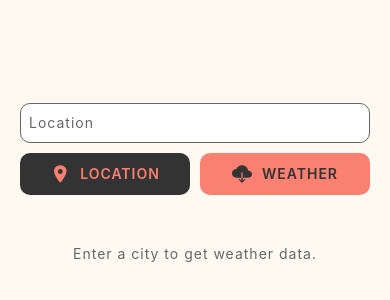
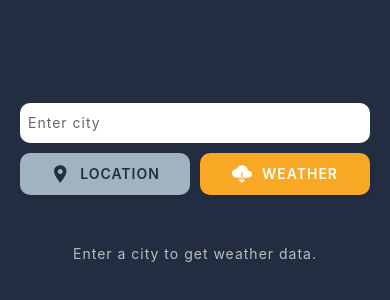
Before and after one commit to anupamabhay/WeatherApp, a React Native app: screen / in a window 390 px wide. Shown: the part 240-540 px from the top of the page. Built offline with nearby package versions, Linux system fonts and the light colour scheme.

Commit message:
more weather details/stats

```diff
--- a/App.tsx
+++ b/App.tsx
@@ -6,8 +6,8 @@ const App: React.FC = () => {
   return (
     <SafeAreaView style={styles.container}>
       <StatusBar
-        backgroundColor="#FFFAF1"
-        barStyle="dark-content"
+        backgroundColor="#222D41"
+        barStyle="light-content"
       />
       <WeatherScreen />
     </SafeAreaView>
--- a/src/components/WeatherDisplay.tsx
+++ b/src/components/WeatherDisplay.tsx
@@ -2,40 +2,103 @@ import React from 'react';
 import { View, Text, StyleSheet } from 'react-native';
 import { WeatherData } from '../types/WeatherData';
 import WeatherIcons from './WeatherIcons';
-
+import Feather from 'react-native-vector-icons/Feather';
 
 interface WeatherDisplayProps {
     data: WeatherData;
 }
 
 const WeatherDisplay: React.FC<WeatherDisplayProps> = ({data}) => {
-    const {main, weather, name, sys, wind} = data;
+    const {main, weather, name, sys, wind, dt, clouds} = data;
     const weatherInfo = weather[0];
+
+    const date = new Date(dt * 1000);
+    const formattedDate = new Intl.DateTimeFormat('en-US', {
+        weekday: 'short',
+        day: '2-digit',
+        month: 'short',
+        year: 'numeric',
+    }).format(date);
+
+    const sunriseTime = new Date(sys.sunrise * 1000).toLocaleTimeString([], { hour: '2-digit', minute: '2-digit', second: '2-digit', hour12: false });
+    const sunsetTime = new Date(sys.sunset * 1000).toLocaleTimeString([], { hour: '2-digit', minute: '2-digit', second: '2-digit', hour12: false });
 
     return (
         <View style={styles.container}>
-            <Text style={styles.city}>{name}, {sys.country}</Text>
+            <View style={styles.city_container}>
+                    <Text style={styles.city_text}>{name}, {sys.country}  •  </Text>
+                    <Text style={styles.city_text}>{formattedDate}</Text>
+            </View>
 
-            <View style={styles.temp_details_container}>
-                <View style={styles.left_container}>
-                    <Text style={styles.temperature}>{main.temp}°C</Text>
+            <View style={styles.temp_container}>
+                {/* eslint-disable-next-line react-native/no-inline-styles */}
+                <Text style ={styles.temperature}>{main.temp}<Text style={{color: '#BDBCBC'}}>°C</Text></Text>
 
-                    <View style={styles.temp_range}>
-                        <Text style={styles.temp_range_text}>H: {main.temp_max}°C | L: {main.temp_min}°C</Text>
-                    </View>
-
-                    <Text style={styles.description}>{weatherInfo.description}</Text>
-                </View>
-
-                <View style={styles.right_container}>
-                    {WeatherIcons(weatherInfo.main)}
+                <View style={styles.icon_container}>
+                    <WeatherIcons condition={weatherInfo.main} sunrise={sys.sunrise} sunset={sys.sunset} localeTime={dt} />
                 </View>
             </View>
 
-            <View style={styles.extra_details_container}>
-                <Text style={styles.extra_text}>
-                    {main.humidity && `Humidity: ${main.humidity}%`} {wind.speed && `| Wind: ${wind.speed}`} {wind.gust && `| Gust: ${wind.gust}`}
-                </Text>
+            <View style={styles.card_container}>
+                <View style={styles.card}>
+                    <Text style={styles.cardTitle}>Sky</Text>
+                    <Text style={styles.cardText}>{weatherInfo.description}</Text>
+                </View>
+
+                <View style={styles.card}>
+                    <Text style={styles.cardTitle}>Feels like</Text>
+                    <Text style={styles.cardText}>{main.feels_like}°C</Text>
+                </View>
+            </View>
+
+            <View style={styles.card_container}>
+                <View style={styles.card}>
+                    <Text style={styles.cardTitle}>High</Text>
+                    <Text style={styles.cardText}>{main.temp_max}°C</Text>
+                </View>
+
+                <View style={styles.card}>
+                    <Text style={styles.cardTitle}>Low</Text>
+                    <Text style={styles.cardText}>{main.temp_min}°C</Text>
+                </View>
+            </View>
+
+            <View style={styles.card_container}>
+                <View style={styles.card}>
+                    <Text style={styles.cardTitle}>Humidity</Text>
+                    <Text style={styles.cardText}>{main.humidity}%</Text>
+                </View>
+
+                <View style={styles.card}>
+                    <Text style={styles.cardTitle}>Cloudiness</Text>
+                    <Text style={styles.cardText}>{clouds.all}%</Text>
+                </View>
+            </View>
+
+            <View style={styles.card_container}>
+                <View style={styles.card}>
+                    <Text style={styles.cardTitle}>Wind</Text>
+                    <Text style={styles.cardText}>{wind.speed} km/h</Text>
+                </View>
+
+                <View style={styles.card}>
+                    <Text style={styles.cardTitle}>Pressure</Text>
+                    <Text style={styles.cardText}>{main.pressure} mb</Text>
+                </View>
+            </View>
+
+            <View style={[styles.card, styles.fullCard]}>
+                <View style={styles.row}>
+                    <Text style={styles.cardTitle}>Sunrise</Text>
+                    <Text style={styles.cardText}>{sunriseTime}</Text>
+                </View>
+
+                <Feather name="sunrise" size={40} color="#F9A825" />
+
+                <View style={[styles.row, styles.row2]}>
+                    <Text style={styles.cardTitle}>Sunset</Text>
+                    <Text style={styles.cardText}>{sunsetTime}</Text>
+                </View>
             </View>
         </View>
     );
@@ -43,62 +106,84 @@ const WeatherDisplay: React.FC<WeatherDisplayProps> = ({data}) => {
 
 const styles = StyleSheet.create({
     container: {
-        gap: 5,
+        gap: 10,
     },
-    city: {
-        fontSize: 16,
-        fontWeight: '500',
-        color: '#666',
+    city_container: {
+        flexDirection: 'row',
+        justifyContent: 'flex-start',
+        color: 'white',
+    },
+    city_text: {
+        color: '#FFF',
+        fontSize: 15,
         letterSpacing: 1,
+        fontWeight: 600,
     },
-    temp_details_container: {
+    temp_container: {
         flexDirection: 'row',
+        padding: 15,
         justifyContent: 'space-between',
+        alignItems: 'center',
+        borderWidth: 1,
+        borderRadius: 10,
+        // borderColor: '#F9A825',
+        marginBottom: 30,
+        borderColor: 'rgba(191, 214, 222, 0.8)',
     },
-    left_container: {
-        width: '60%',
-        gap: 5,
-    },
-    right_container: {
-        width: '40%',
+    icon_container: {
         justifyContent: 'center',
         alignItems: 'center',
     },
     temperature: {
-        fontSize: 45,
+        fontSize: 40,
         fontWeight: 'bold',
-        color: '#555',
+        color: '#FFF',
+        letterSpacing: 3,
+    },
+    card_container: {
+        flexDirection: 'row',
+        justifyContent: 'space-between',
+        flexWrap: 'wrap',
+    },
+    card: {
+        flexBasis: '48.5%',
+        backgroundColor: '#2E445F',
+        borderRadius: 10,
+        padding: 15,
+        justifyContent: 'center',
+        alignItems: 'flex-start',
+        shadowColor: '#000',
+        shadowOffset: { width: 0, height: 2 },
+        shadowOpacity: 0.1,
+        shadowRadius: 4,
+        elevation: 2,
+    },
+    fullCard: {
+        flexBasis: '100%',
+        justifyContent: 'space-between',
+        alignItems: 'center',
+        flexDirection: 'row',
+        // borderWidth: 1,
+    },
+    row: {
+        alignItems: 'flex-start',
+    },
+    row2: {
+        alignItems: 'flex-end',
+    },
+    cardTitle: {
+        fontSize: 14,
+        fontWeight: 600,
+        color: 'white',
+        textAlign: 'center',
         letterSpacing: 1,
     },
-    weatherIcon: {
-        width: 100,
-        height: 100,
-    },
-    description: {
-        fontSize: 16,
-        fontWeight: 'bold',
-        color: '#555',
+    cardText: {
+        fontSize: 15,
+        fontWeight: 500,
+        color: '#BDBCBC',
         letterSpacing: 1,
-        textTransform: 'capitalize',
-    },
-    temp_range: {
-        flexDirection: 'row',
-        gap: 10,
-    },
-    temp_range_text: {
-        fontSize: 16,
-        fontWeight: 'bold',
-        color: '#555',
-        letterSpacing: 1,
-    },
-    extra_details_container: {
-        gap: 5,
-    },
-    extra_text: {
-        fontSize: 16,
-        fontWeight: '500',
-        color: '#666',
-        letterSpacing: 1,
+        textAlign: 'center',
         textTransform: 'capitalize',
     },
 });
--- a/src/screens/WeatherScreen.tsx
+++ b/src/screens/WeatherScreen.tsx
@@ -1,5 +1,5 @@
 import React, { useState } from 'react';
-import { View, Text, TextInput, StyleSheet, TouchableOpacity, Keyboard, ToastAndroid, Platform, Alert } from 'react-native';
+import { View, Text, TextInput, StyleSheet, TouchableOpacity, Keyboard, ToastAndroid, Platform, Alert, ScrollView, KeyboardAvoidingView } from 'react-native';
 import { fetchWeatherData } from '../utils/api';
 import { WeatherData } from '../types/WeatherData';
 import WeatherDisplay from '../components/WeatherDisplay';
@@ -42,11 +42,16 @@ const WeatherScreen: React.FC = () => {
     };
 
     return (
-      <View style={styles.container}>
+      <KeyboardAvoidingView
+        // eslint-disable-next-line react-native/no-inline-styles
+        style={{flex: 1}}
+        behavior={Platform.OS === 'ios' ? 'padding' : undefined}
+      >
+        <ScrollView contentContainerStyle={styles.container} keyboardShouldPersistTaps="handled">
           <View>
             <TextInput
               value={city}
-            placeholder="Location"
+              placeholder="Enter city"
               placeholderTextColor="#666"
               onChangeText={setCity}
               style={styles.input}
@@ -56,7 +61,7 @@ const WeatherScreen: React.FC = () => {
               <TouchableOpacity
                 style={[styles.btn, styles.btnLeft]}
               >
-              <Ionicons name="location-sharp" size={20} color="salmon" />
+                <Ionicons name="location-sharp" size={20} color="#222D41" />
                 <Text style={[styles.btnText, styles.btnTextLeft]}>Location</Text>
               </TouchableOpacity>
 
@@ -64,7 +69,7 @@ const WeatherScreen: React.FC = () => {
                 style={styles.btn}
                 onPress={handleFetchWeather}
               >
-              <Ionicons name="cloud-download" size={20} color="#333" />
+                <Ionicons name="cloud-download" size={20} color="white" />
                 <Text style={styles.btnText}>Weather</Text>
               </TouchableOpacity>
             </View>
@@ -75,7 +80,8 @@ const WeatherScreen: React.FC = () => {
           ) : (
             <Text style={styles.placeholderText}>Enter a city to get weather data.</Text>
           )}
-      </View>
+        </ScrollView>
+      </KeyboardAvoidingView>
     );
 };
 
@@ -83,16 +89,17 @@ export default WeatherScreen;
 
 const styles = StyleSheet.create({
     container: {
-        flex: 1,
+        flexGrow: 1,
         justifyContent: 'center',
         padding: 20,
-        backgroundColor: '#FFFAF1',
+        // backgroundColor: '#FFFAF1',
+        backgroundColor: '#222D41',
         gap: 40,
     },
     input: {
         height: 40,
-        borderColor: '#666',
-        borderWidth: 1,
+        // borderColor: '#666',
+        // borderWidth: 1,
         borderRadius: 10,
         paddingHorizontal: 8,
         marginBottom: 10,
@@ -102,7 +109,7 @@ const styles = StyleSheet.create({
     },
     placeholderText: {
         textAlign: 'center',
-        color: '#666',
+        color: '#BDBCBC',
         marginTop: 10,
         letterSpacing: 1,
     },
@@ -117,20 +124,26 @@ const styles = StyleSheet.create({
       justifyContent: 'center',
       alignItems: 'center',
       borderRadius: 10,
-      backgroundColor: 'salmon',
+      backgroundColor: '#F9A825',
       paddingVertical: 10,
       gap: 10,
+      shadowColor: '#000',
+      shadowOffset: { width: 0, height: 2 },
+      shadowOpacity: 0.1,
+      shadowRadius: 4,
+      elevation: 2,
     },
     btnText: {
       textTransform: 'uppercase',
       fontWeight: '600',
       letterSpacing: 1,
-      color: '#333',
+      color: 'white',
     },
     btnLeft: {
-      backgroundColor: '#333',
+      // backgroundColor: '#1E88E5',
+      backgroundColor: 'rgba(191, 214, 222, 0.8)',
     },
     btnTextLeft: {
-      color: 'salmon',
+      color: '#222D41',
     },
 });
```
Also changed, not shown: src/components/WeatherIcons.tsx (+21 -8 lines), src/types/WeatherData.ts (+7 -1 lines). Lines whose indentation alone changed are shown as unchanged.
